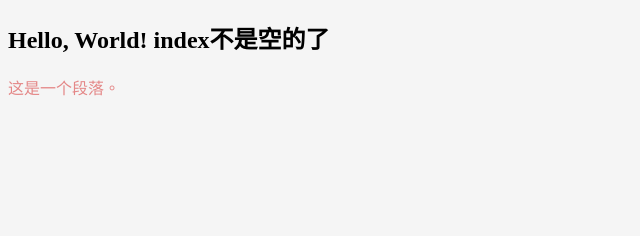
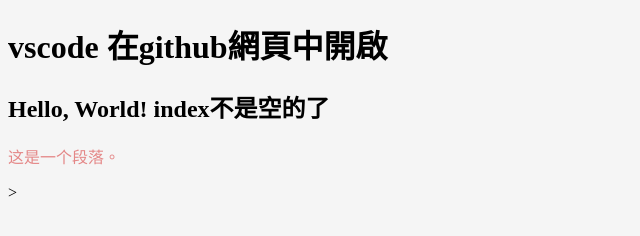
Before and after one commit to chenyijem/hex-0825, a plain HTML site: page index.html in a window 1280 px wide. Shown: the whole page, without its empty margins (0-640 px from the left). Drawn offline with Linux system fonts and the light colour scheme.

Commit message:
add "vscode"

```diff
--- a/index.html
+++ b/index.html
@@ -7,7 +7,9 @@
     <link rel="stylesheet" href="all.css">
 </head>
 <body>
+    <h1>vscode 在github網頁中開啟</h1>
     <h2>Hello, World! index不是空的了</h2>
     <p>这是一个段落。</p>
+
     </body>
-</html>
+</html>>
```
